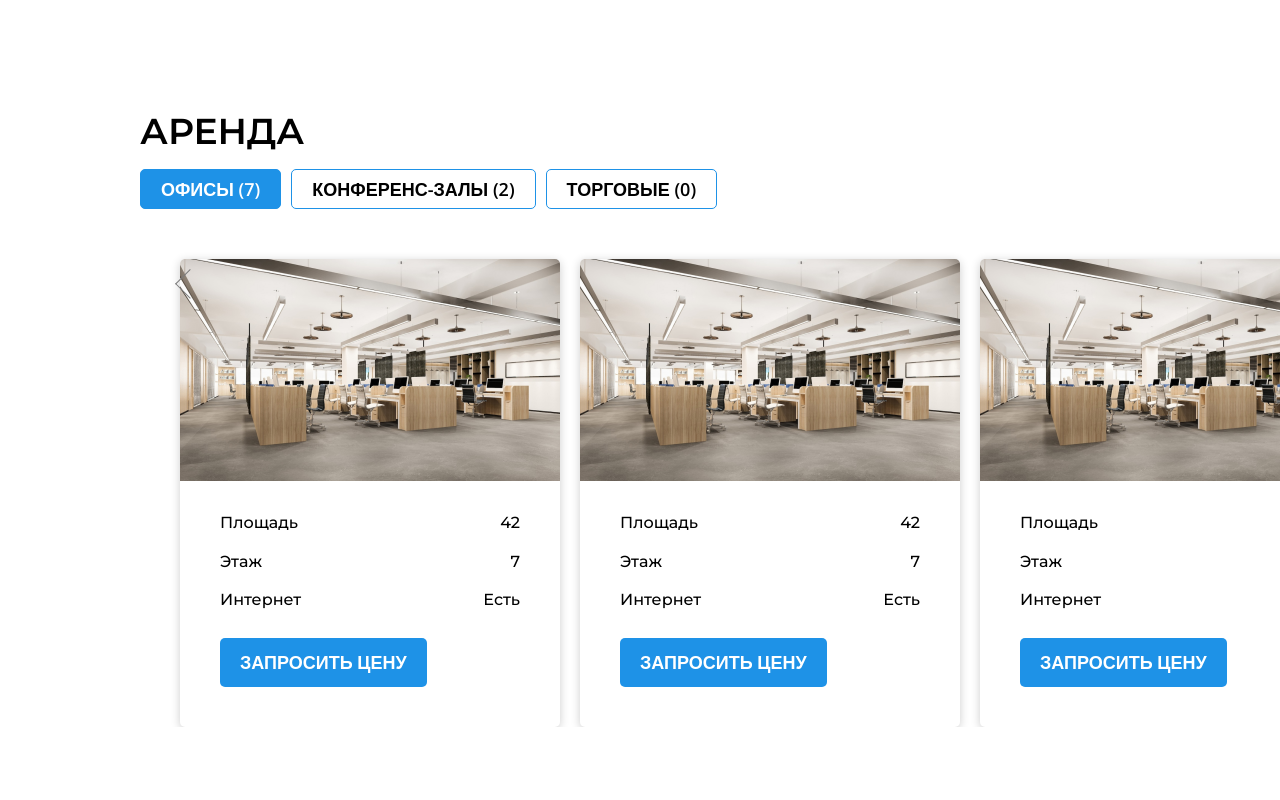
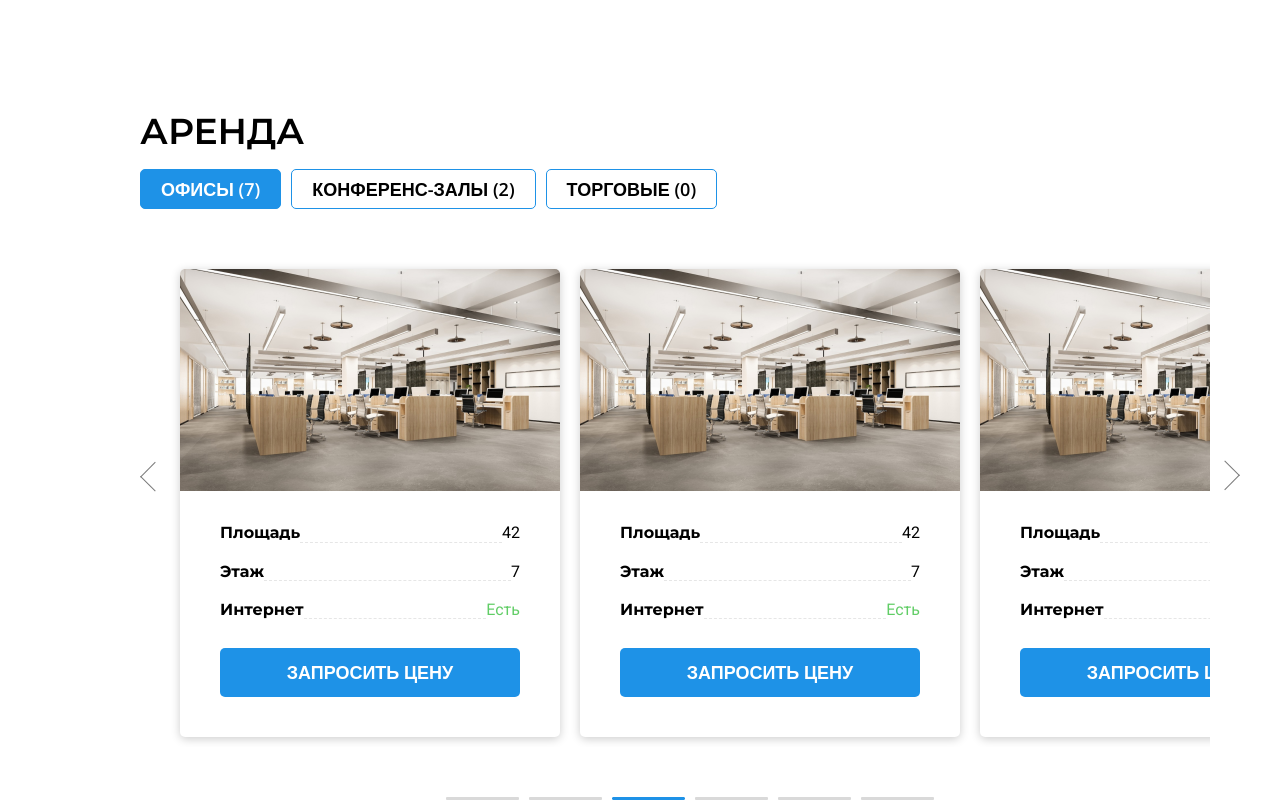
Before and after one commit to IgorMolchanov90/infoline, a plain HTML site: page index.html in a window 1280 px wide. Shown: the part 772-1572 px from the top of the page. Before the commit the page ends 1499 px from the top, so only its background shows below. Drawn offline with nearby package versions, Linux system fonts and the light colour scheme.

Commit message:
19.10.23

```diff
--- a/css/style.css
+++ b/css/style.css
@@ -348,7 +348,7 @@ img {
 
 .rent__btns-list {
     display: flex;
-    /* Расстояние между элементами по гаризонтали внутри flex контейнера */
+    /* Растояние между элементами по гаризонтали внутри flex контейнера */
     column-gap: 10px;
 }
 
@@ -356,6 +356,7 @@ img {
 
 .offers-slider__container {
     position: relative;
+    padding: 0 30px;
 }
 
 /* Блок для стрелки */
@@ -375,26 +376,54 @@ img {
     border: 1px solid #7A7A7A;
     border-top: none;
     border-right: none;
+    transition: all 0.3s;
 }
 
 .control_prev {
     transform: rotate(45deg);
 }
 
-.control_next {}
+.control_next {
+    transform: rotate(-135deg);
+}
+
+.control:hover::before {
+    border-color: #1E92E7;
+}
+
+
 
 .offers__control {
     width: 20px;
     height: 20px;
+    top: 207px;
 }
 
-.offers__control-prev {}
+.offers__control-prev {
+    left: 5px;
+}
+
+.offers__control::before {
+    top: 0;
+    left: 0;
+}
+
+.offers__control-next {
+    right: 5px;
+}
+
 
 .control_type_triangle {}
+
+.control_type_triangle::before {}
 
 .offers__list {
     display: flex;
     column-gap: 20px;
+    justify-content: space-between;
+    margin-bottom: 50px;
+    padding: 10px;
+    overflow: hidden;
 }
 
 /* Делаем предложение фиксированной ширины и запрещаем ужиматься */
@@ -410,6 +439,11 @@ img {
     /* Тень */
     box-shadow: 0px 2px 10px 0px rgba(0, 0, 0, 0.20);
     overflow: hidden;
+    transition: transform 0.3s;
+}
+
+.offer__content:hover {
+    transform: scale(1.03);
 }
 
 .offer__img {
@@ -418,7 +452,6 @@ img {
 
 .offer__img img {
     height: 100%;
-    /*  */
     object-fit: cover;
 }
 
@@ -440,14 +473,71 @@ img {
     margin-bottom: 0px;
 }
 
-.offer__info-desc {}
+.offer__info-desc {
+    font-family: 'Montserrat', sans-serif;
+    font-weight: 700;
+    font-size: 16px;
+    display: flex;
+    flex: 1;
+}
 
-.offer__info-value {}
+.offer__info-desc::after {
+    content: '';
+    display: inline-block;
+    border-bottom: 1px dashed #E6E6E6;
+    flex: 1;
+}
 
-.offer__info-value_true {}
+.offer__info-value {
+    font-family: 'Roboto', sans-serif;
+    font-weight: 400;
+    font-size: 16px;
+}
+
+.offer__info-value_true {
+    color: #61CD66;
+}
+
 
 .btn_theme_blue {}
 
 .btn_size_big {}
 
-.offer__btn {}
+.offer__btn {
+    width: 100%;
+}
+
+.slider-pagination {}
+
+.offers-slider__pagination {
+    width: 100%;
+}
+
+.slider-pagination__bullets {
+    display: flex;
+    column-gap: 10px;
+    justify-content: center;
+}
+
+.offers-slider__pagination-bullets {}
+
+.slider-pagination__bullet {
+    flex: 0 1 73px;
+    height: 3px;
+    border-radius: 1px;
+    overflow: hidden;
+}
+
+.offers-slider__pagination-bullet {}
+
+.slider-pagination__link {
+    display: block;
+    width: 100%;
+    height: 100%;
+    background: #D9D9D9;
+}
+
+.slider-pagination__bullet.active .slider-pagination__link {
+    background: #1E92E7;
+    border-radius: 1px;
+}
--- a/index.html
+++ b/index.html
@@ -172,6 +172,30 @@
                         </ul>
                         <button
                             class="control control_next offers__control offers__control-next control_type_triangle">вперед</button>
+                        <div class="slider-pagination offers-slider__pagination">
+                            <ul class="slider-pagination__bullets offers-slider__pagination-bullets">
+                                <li class="slider-pagination__bullet offers-slider__pagination-bullet">
+                                    <a href="" class="slider-pagination__link offers-slider__pagination-link"></a>
+                                </li>
+                                <li class="slider-pagination__bullet offers-slider__pagination-bullet">
+                                    <a href="" class="slider-pagination__link offers-slider__pagination-link"></a>
+                                </li>
+                                <li class="slider-pagination__bullet offers-slider__pagination-bullet active">
+                                    <a href="" class="slider-pagination__link offers-slider__pagination-link"></a>
+                                </li>
+                                <li class="slider-pagination__bullet offers-slider__pagination-bullet">
+                                    <a href="" class="slider-pagination__link offers-slider__pagination-link"></a>
+                                </li>
+                                <li class="slider-pagination__bullet offers-slider__pagination-bullet">
+                                    <a href="" class="slider-pagination__link offers-slider__pagination-link"></a>
+                                </li>
+                                <li class="slider-pagination__bullet offers-slider__pagination-bullet">
+                                    <a href="" class="slider-pagination__link offers-slider__pagination-link"></a>
+                                </li>
+                            </ul>
+                        </div>
+
+
                     </div>
                 </div>
             </div>
```
